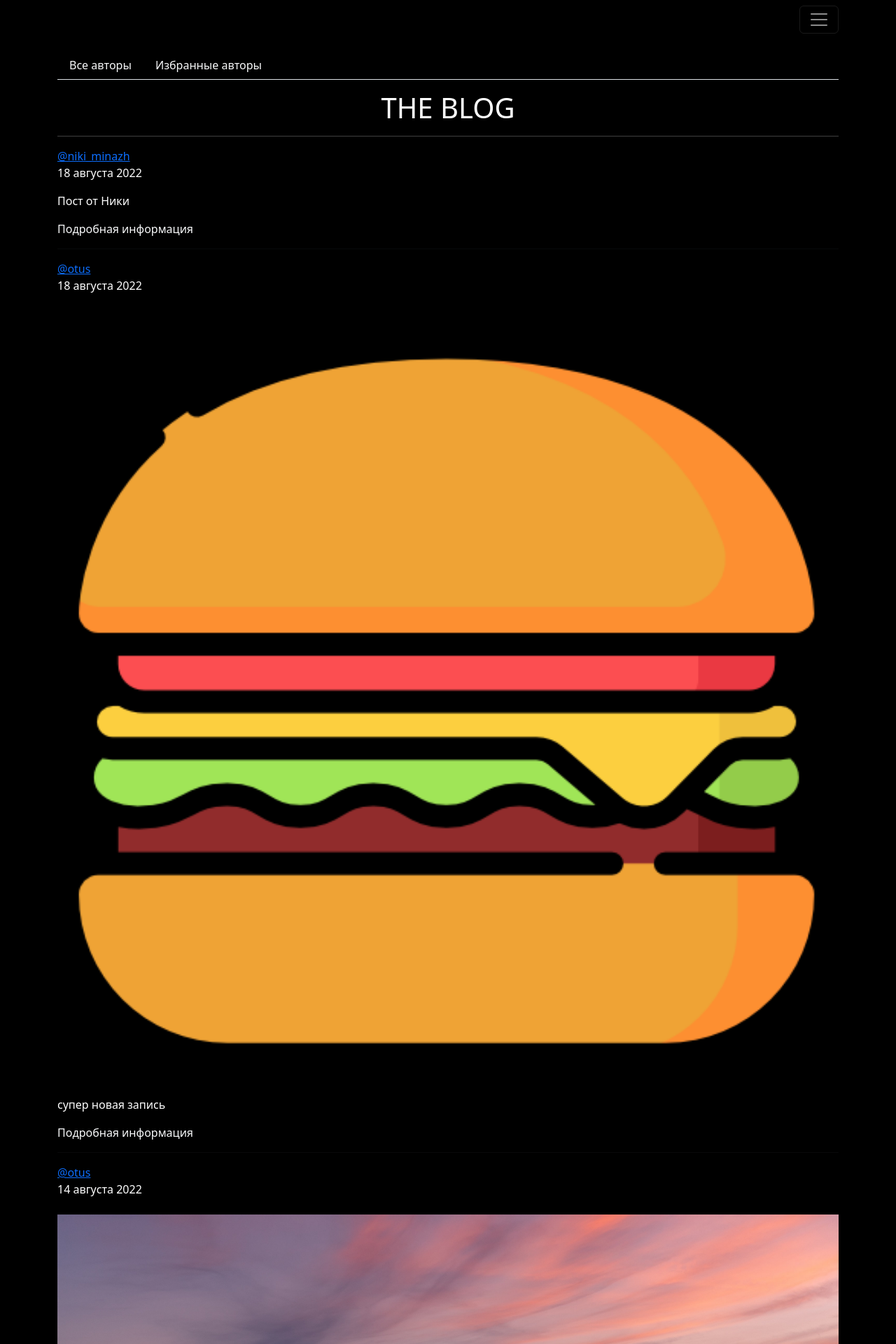
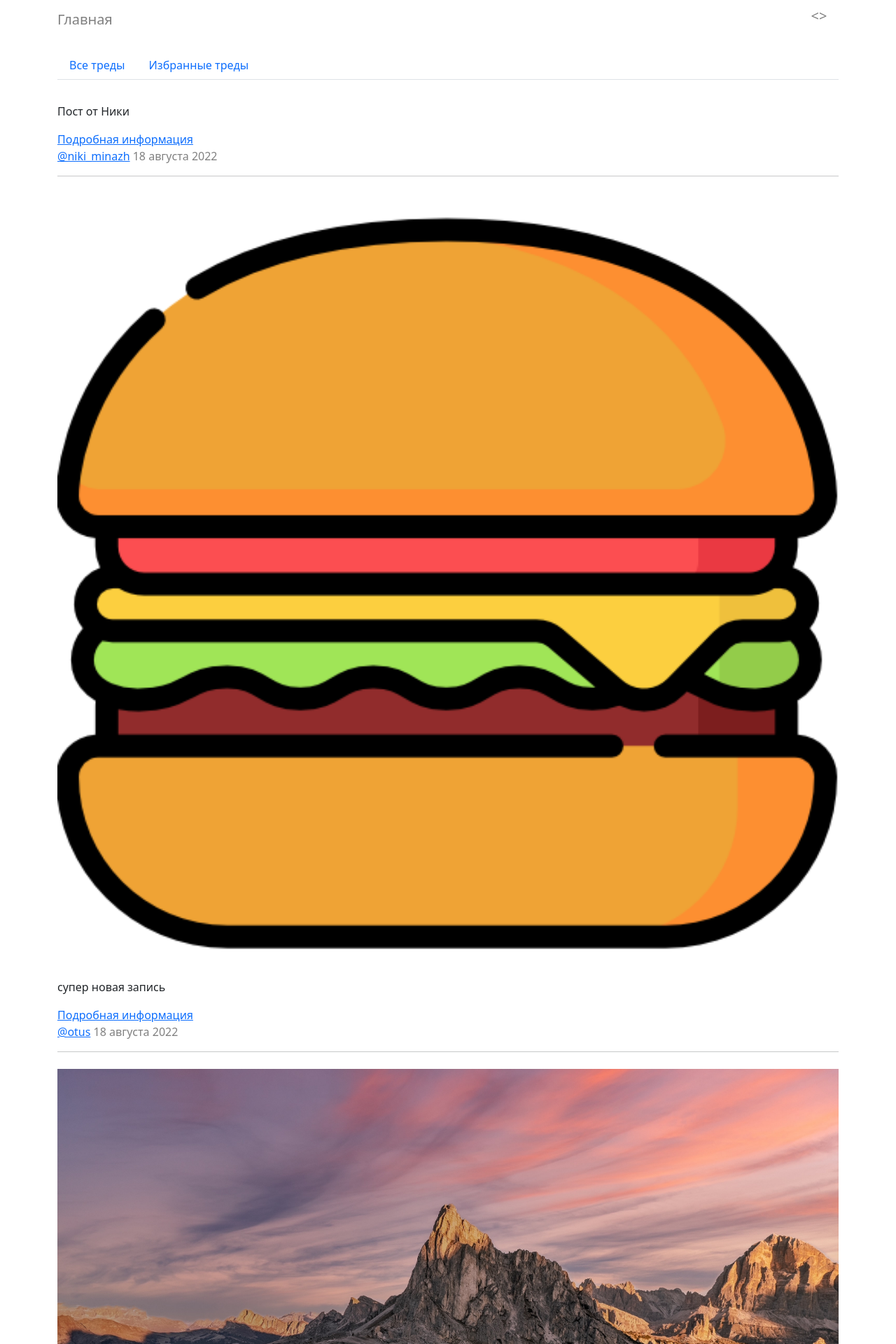
Before and after one commit to iagunov/the-threads-project, a Django app: page / in a window 1280 px wide. Shown: the top 1920 px of the page at 70% size. Run offline with Django 3.2, Linux system fonts and the light colour scheme; a user stored in the database is signed in; data comes from the database, SQL or seed files in the repository; both versions use the stored data as it was after the commit; data that the repository does not hold is empty; some libraries are stand-ins or nearby versions.

Commit message:
add new style

```diff
--- a/yatube/templates/base.html
+++ b/yatube/templates/base.html
@@ -13,7 +13,7 @@
     <link href="https://cdn.jsdelivr.net/npm/bootstrap@5.2.0/dist/css/bootstrap.min.css" rel="stylesheet" integrity="sha384-gH2yIJqKdNHPEq0n4Mqa/HGKIhSkIHeL5AyhkYV8i59U5AR6csBvApHHNl/vI1Bx" crossorigin="anonymous">
     <title>{{ title }}</title>
   </head>
-  <body style="background-color: black;">
+  <body>
     <header>
       {% include 'includes/header.html' %}
     </header>
--- a/yatube/templates/includes/card.html
+++ b/yatube/templates/includes/card.html
@@ -1,20 +1,25 @@
 {% load thumbnail %}
 <article>
-  <ul style="list-style-type: none; margin-left: 0; padding-left: 0;">
-    <li>
-      <a href="{% url 'posts:profile' post.author %}">@{{ post.author }}</a>
-    </li>
-    <li style="color: white;">
-      {{ post.created|date:"d E Y" }}
-    </li>
-  </ul>
+
   {% thumbnail post.image "960x339" crop="center" upscale=True as im %}
     <img class="card-img my-2" src="{{ im.url }}">
   {% endthumbnail %}
-  <p style="color: white;">{{ post.text }}</p>
-  <a class="nav-link link-light" href="{% url 'posts:post_detail' post.pk %}">Подробная информация</a>
+  <p>{{ post.text }}</p>
+  <a href="{% url 'posts:post_detail' post.pk %}">Подробная информация</a>
 </article>
+<span style="margin-top: 10px;">
+  <a href="{% url 'posts:profile' post.author %}">@{{ post.author }}</a>
+</span>
+<span style="color: grey;">
+  {{ post.created|date:"d E Y" }}
+</span>
+
+
+
+
+
+
   {% if post.group and not group %}
-    <a class="nav-link link-light" href="{% url 'posts:group_list' post.group.slug %}">все записи группы</a>
+    <a href="{% url 'posts:group_list' post.group.slug %}">все записи группы</a>
   {% endif %}
   {% if not forloop.last %}<hr>{% endif %}
--- a/yatube/templates/includes/footer.html
+++ b/yatube/templates/includes/footer.html
@@ -1,5 +1,5 @@
-<p>© {{  year  }} Copyright <span style="color:white">
+<p>© {{  year  }} Copyright <span>
         <a class="navbar-brand" href="{% url 'posts:index' %}">
-        <span>THE BLOG</span>
+        <span>THE THREADS</span>
       </a>
 </span></p>
--- a/yatube/templates/includes/header.html
+++ b/yatube/templates/includes/header.html
@@ -1,19 +1,19 @@
 {% load static %}
 <header>
 
-<div class="container py-5" style="padding: 0rem!important">
-  <nav class="navbar navbar-dark bg-dark" style="background-color: black !important;">
+<div class="container py-5" style="padding: 0rem!important;">
+  <nav class="navbar navbar-dark bg-dark" style="background-color: white!important;">
 
-  <div class="container-fluid">
-    <a class="navbar-brand" href="#" style="color:black;">Offcanvas dark navbar</a>
-    <button class="navbar-toggler" type="button" data-bs-toggle="offcanvas" data-bs-target="#offcanvasDarkNavbar" aria-controls="offcanvasDarkNavbar">
-      <span class="navbar-toggler-icon"></span>
+  <div class="container-fluid" style="background-color: white!important;">
+    <a class="navbar-brand" href="{% url 'posts:index' %}" style="color: grey;">Главная</a>
+    <button class="navbar-toggler" style="color: grey;" type="button" data-bs-toggle="offcanvas" data-bs-target="#offcanvasDarkNavbar" aria-controls="offcanvasDarkNavbar">
+      <span class="navbar-toggler-icon"><></span>
     </button>
     <div class="offcanvas offcanvas-end text-bg-dark" tabindex="-1" id="offcanvasDarkNavbar" aria-labelledby="offcanvasDarkNavbarLabel">
       <div class="offcanvas-header">
         <h5 class="offcanvas-title" id="offcanvasDarkNavbarLabel">
           <a class="nav-link" href="{% url 'posts:index' %}">
-            THE BLOG
+            THE THREADS
           </a>
         </h5>
         <button type="button" class="btn-close btn-close-white" data-bs-dismiss="offcanvas" aria-label="Close"></button>
@@ -34,7 +34,7 @@
         </li>
           {% if user.username %}
         <li class="nav-item">
-          <a class="nav-link link-light" href="{% url 'posts:post_create' %}">Новая запись</a>
+          <a class="nav-link link-light" href="{% url 'posts:post_create' %}">Создать тред</a>
         </li>
         <li class="nav-item">
           <a class="nav-link link-light {% if request.resolver_match.view_name == 'users:password_change_form' %}active{% endif %}" href="{% url 'users:password_change_form' %}">Изменить пароль</a>
--- a/yatube/templates/posts/includes/switcher.html
+++ b/yatube/templates/posts/includes/switcher.html
@@ -1,21 +1,21 @@
 {% if user.is_authenticated %}
-<div class="container" style="background-color: black;">
+<div class="container">
   <div class="row my-3">
     <ul class="nav nav-tabs">
       <li class="nav-item">
         <a
-          class="nav-link link-light {% if index %}active{% endif %}"
+          class="nav-link {% if index %}active{% endif %}"
           href="{% url 'posts:index' %}"
         >
-          Все авторы
+          Все треды
         </a>
       </li>
       <li class="nav-item">
         <a
-           class="nav-link link-light {% if follow %}active{% endif %}"
+           class="nav-link {% if follow %}active{% endif %}"
            href="{% url 'posts:follow_index' %}"
         >
-          Избранные авторы
+          Избранные треды
         </a>
       </li>
     </ul>
--- a/yatube/templates/posts/index.html
+++ b/yatube/templates/posts/index.html
@@ -5,7 +5,6 @@
 <main>
 <div class="container py-5" style="padding-top: 0rem!important">
   {% include 'posts/includes/switcher.html' %}
-  <h1 style="text-align: center; color: #fff">THE BLOG</h1>
   <hr style="color: white;">
     {% for post in page_obj %}
       {% include 'includes/card.html' %}
```
Also changed, not shown: yatube/db.sqlite3, yatube/media/posts/burger.png (added), yatube/templates/posts/includes/burger.png (added), 4 other files.
